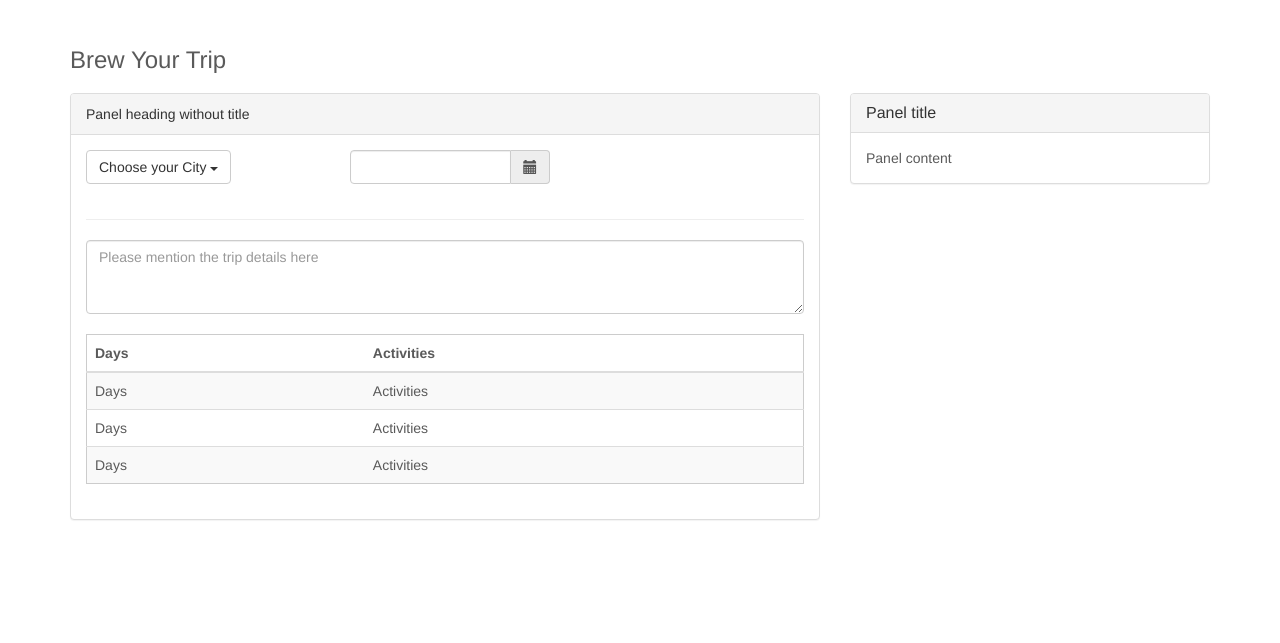
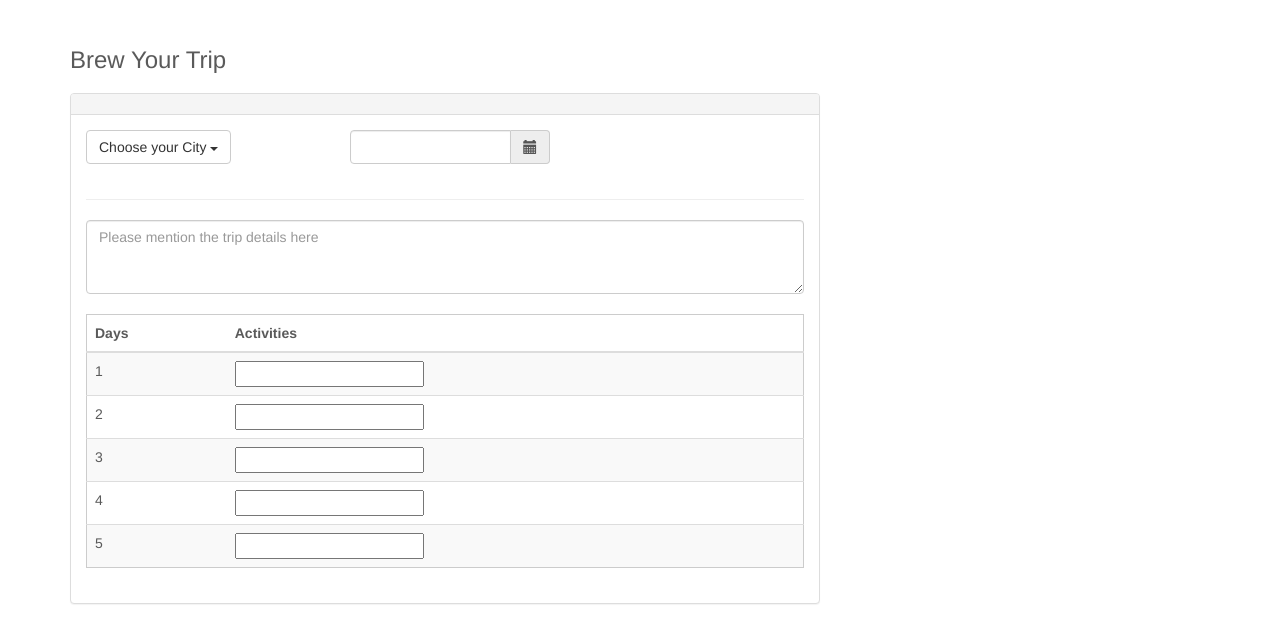
Before and after one commit to siddharthv5/TripBrew, a plain HTML site: page myplan.html in a window 1280 px wide. Shown: the part 73-716 px from the top of the page. Drawn offline with nearby package versions, Linux system fonts and the light colour scheme.

Commit message:
my plan page

```diff
--- a/myplan.html
+++ b/myplan.html
@@ -87,7 +87,7 @@
     <div class="col-md-8">
 
        <div class="panel panel-default">
-        <div class="panel-heading">Panel heading without title</div>
+        <div class="panel-heading"></div>
         <div class="panel-body">
 
         <div class="row">
@@ -151,18 +151,38 @@
             </thead>
             <tbody>
               <tr>
-                <td>Days</td>
-                <td>Activities</td>
+                <td>1</td>
+                <td><form>
+  <input type="text" name="place..."><br>
+</form></td>
               </tr>
 
               <tr>
-                <td>Days</td>
-                <td>Activities</td>
+                <td>2</td>
+                <td><form>
+  <input type="text" name="place..."><br>
+</form></td></td>
               </tr>
 
               <tr>
-                <td>Days</td>
-                <td>Activities</td>
+                <td>3</td>
+                <td><form>
+  <input type="text" name="place..."><br>
+</form></td></td>
+              </tr>
+
+              <tr>
+                <td>4</td>
+                <td><form>
+  <input type="text" name="place..."><br>
+</form></td></td>
+              </tr>
+
+              <tr>
+                <td>5</td>
+                <td><form>
+  <input type="text" name="place..."><br>
+</form></td></td>
               </tr>
 
             </tbody>
@@ -173,20 +193,6 @@
       </div>
 
       </div>
-
-
-    <div class="col-md-4">
-      <div class="panel panel-default">
-        <div class="panel-heading">
-          <h3 class="panel-title">Panel title</h3>
-        </div>
-        <div class="panel-body">
-          Panel content
-        </div>
-      </div>
-    </div>
-
-
 
     </div>
 
```
